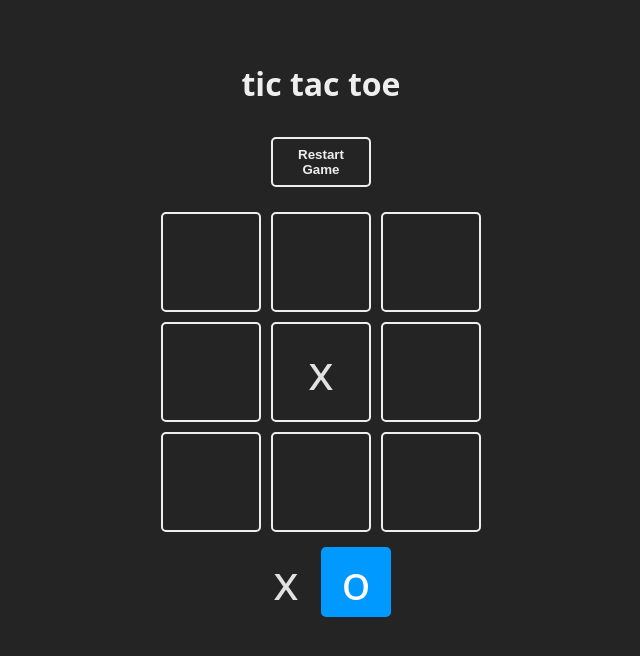
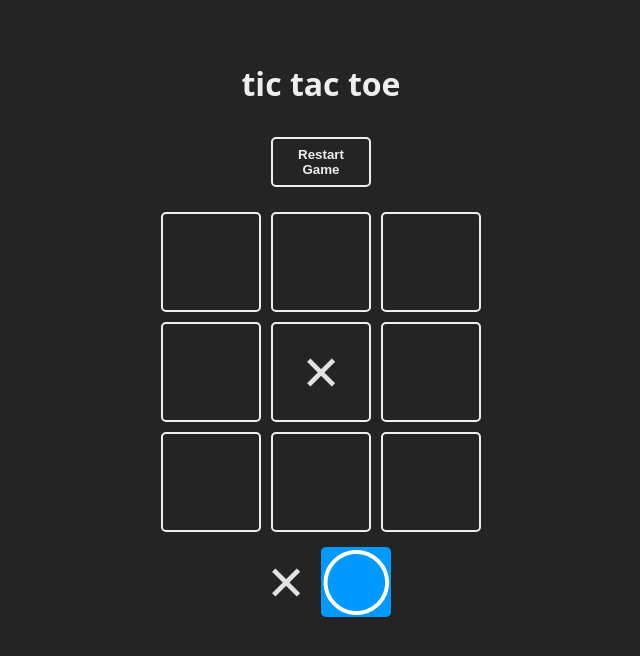
Before and after one commit to batial/TicTacToe, a React (Vite) app: page / in a window 1280 px wide. Both pictures are taken after a click on the element 640 px from the left and 372 px from the top of the page. Shown: the top 656 px of the page, without its empty margins (319-959 px from the left). Built offline with nearby package versions, Linux system fonts and the light colour scheme.

Commit message:
update (app) game  state will save in the storage

```diff
--- a/src/App.jsx
+++ b/src/App.jsx
@@ -4,22 +4,29 @@ import confetti from "canvas-confetti";
 import "./App.css";
 import { Square } from "./components/Square";
 import { TURNS } from "./constants";
-import { checkWinner , checkEndGame } from "./logic/board";
+import { checkWinner, checkEndGame } from "./logic/board";
 import { WinnerModal } from "./components/WinnerModal";
 
-
 function App() {
-  const [board, setBoard] = useState(Array(9).fill(null));
-  const [turn, setTurn] = useState(TURNS.X);
+  const [board, setBoard] = useState(() => {
+    const boardFromStorage = window.localStorage.getItem("board");
+    return boardFromStorage
+      ? JSON.parse(boardFromStorage)
+      : Array(9).fill(null);
+  });
+  const [turn, setTurn] = useState(() => {
+    const turnFromStorage = window.localStorage.getItem("turn");
+    return turnFromStorage ? turnFromStorage : TURNS.X;
+  });
   const [winner, setWinner] = useState(null);
 
   const restartGame = () => {
     setBoard(Array(9).fill(null));
     setTurn(TURNS.X);
     setWinner(null);
+    window.localStorage.removeItem("board");
+    window.localStorage.removeItem("turn");
   };
-
-
 
   const updateBoard = (index) => {
     if (board[index] === null && !winner) {
@@ -30,6 +37,11 @@ function App() {
 
       const newTurn = turn === TURNS.X ? TURNS.O : TURNS.X;
       setTurn(newTurn);
+      //save the board state
+      window.localStorage.setItem("board", JSON.stringify(newBoard));
+      window.localStorage.setItem("turn", newTurn);
+
+      //check if we have a winner
       const newWinner = checkWinner(newBoard);
       if (newWinner) {
         confetti();
@@ -61,7 +73,7 @@ function App() {
         <Square isSelected={turn === TURNS.X}>{TURNS.X}</Square>
         <Square isSelected={turn === TURNS.O}>{TURNS.O}</Square>
       </section>
-      <WinnerModal restartGame={restartGame} winner={winner}/>
+      <WinnerModal restartGame={restartGame} winner={winner} />
     </main>
   );
 }
--- a/src/components/WinnerModal.jsx
+++ b/src/components/WinnerModal.jsx
@@ -1,14 +1,21 @@
 import { Square } from "./Square";
 
-function WinnerModal( {winner, restartGame}) {
+function WinnerModal({ winner, restartGame }) {
   if (winner === null) return null;
-  const winnerText = winner === false ? "It's a tie!" : "The winner is " + winner
+  const winnerText = winner === false ? "It's a tie!" : "The winner is";
   return (
     <section className="winner">
       <div className="text">
         <h2>{winnerText}</h2>
 
-        <header className="win">{winner && <Square>{winner}</Square>}</header>
+        {
+          //If we don't have a winner, this icon doesn't show.
+          winner && (
+            <header className="win">
+              {winner && <Square>{winner}</Square>}
+            </header>
+          )
+        }
 
         <footer>
           <button onClick={restartGame}>Restart Game</button>
--- a/src/constants.js
+++ b/src/constants.js
@@ -1,6 +1,6 @@
 const TURNS = {
-  X: "x",
-  O: "o",
+  X: "✕",
+  O: "◯",
 };
 
 const WINNER_COMBOS = [
```
